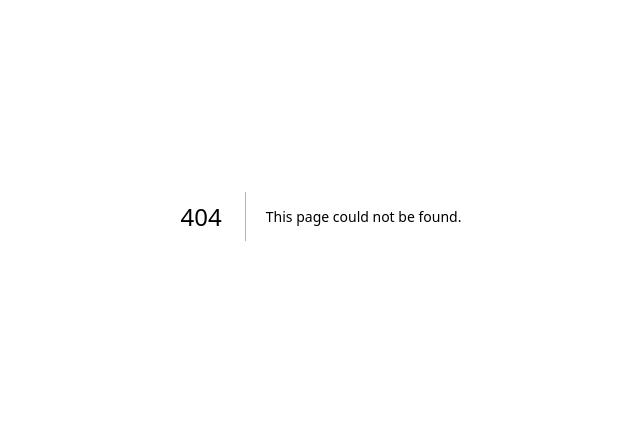
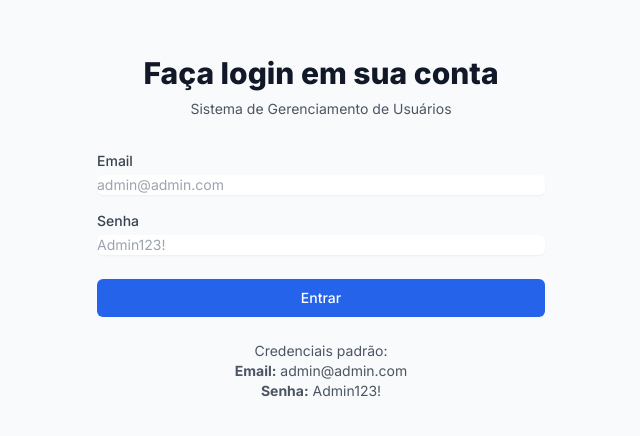
Before and after one commit to andluca/Interface_React_Next, a Next.js app: page /login in a window 1280 px wide. Before the commit this address had no page. Shown: the part 184-620 px from the top of the page, without its empty margins (319-959 px from the left). Built offline with nearby package versions, Linux system fonts and the light colour scheme.

Commit message:
feat: add LoginPage component for user authentication

```diff
--- /dev/null
+++ b/src/app/login/page.tsx
@@ -0,0 +1,106 @@
+'use client';
+
+import { useState } from 'react';
+import { useRouter } from 'next/navigation';
+import { useAuth } from '@/hooks/useAuth.tsx';
+import { getErrorMessage } from '@/services/api';
+
+export default function LoginPage() {
+  const [email, setEmail] = useState('');
+  const [password, setPassword] = useState('');
+  const [loading, setLoading] = useState(false);
+  const [error, setError] = useState('');
+
+  const { login } = useAuth();
+  const router = useRouter();
+
+  const handleSubmit = async (e: React.FormEvent) => {
+    e.preventDefault();
+    setLoading(true);
+    setError('');
+
+    try {
+      await login({ email, password });
+      router.push('/users');
+    } catch (err: unknown) {
+      setError(getErrorMessage(err, 'Erro ao fazer login'));
+    } finally {
+      setLoading(false);
+    }
+  };
+
+  return (
+    <div className="min-h-screen flex items-center justify-center bg-gray-50 py-12 px-4 sm:px-6 lg:px-8">
+      <div className="max-w-md w-full space-y-8">
+        <div>
+          <h2 className="mt-6 text-center text-3xl font-extrabold text-gray-900">
+            Faça login em sua conta
+          </h2>
+          <p className="mt-2 text-center text-sm text-gray-600">
+            Sistema de Gerenciamento de Usuários
+          </p>
+        </div>
+
+        <form className="mt-8 space-y-6" onSubmit={handleSubmit}>
+          {error && (
+            <div className="bg-red-50 border border-red-200 text-red-700 px-4 py-3 rounded relative">
+              {error}
+            </div>
+          )}
+
+          <div className="space-y-4">
+            <div>
+              <label htmlFor="email" className="form-label">
+                Email
+              </label>
+              <input
+                id="email"
+                name="email"
+                type="email"
+                autoComplete="email"
+                required
+                className="form-input"
+                placeholder="admin@admin.com"
+                value={email}
+                onChange={(e) => setEmail(e.target.value)}
+              />
+            </div>
+
+            <div>
+              <label htmlFor="password" className="form-label">
+                Senha
+              </label>
+              <input
+                id="password"
+                name="password"
+                type="password"
+                autoComplete="current-password"
+                required
+                className="form-input"
+                placeholder="Admin123!"
+                value={password}
+                onChange={(e) => setPassword(e.target.value)}
+              />
+            </div>
+          </div>
+
+          <div>
+            <button
+              type="submit"
+              disabled={loading}
+              className="group relative w-full flex justify-center py-2 px-4 border border-transparent text-sm font-medium rounded-md text-white bg-blue-600 hover:bg-blue-700 focus:outline-none focus:ring-2 focus:ring-offset-2 focus:ring-blue-500 disabled:opacity-50"
+            >
+              {loading ? 'Entrando...' : 'Entrar'}
+            </button>
+          </div>
+
+          <div className="text-center text-sm text-gray-600">
+            <p>Credenciais padrão:</p>
+            <p><strong>Email:</strong> admin@admin.com</p>
+            <p><strong>Senha:</strong> Admin123!</p>
+          </div>
+        </form>
+      </div>
+    </div>
+  );
+}
```
